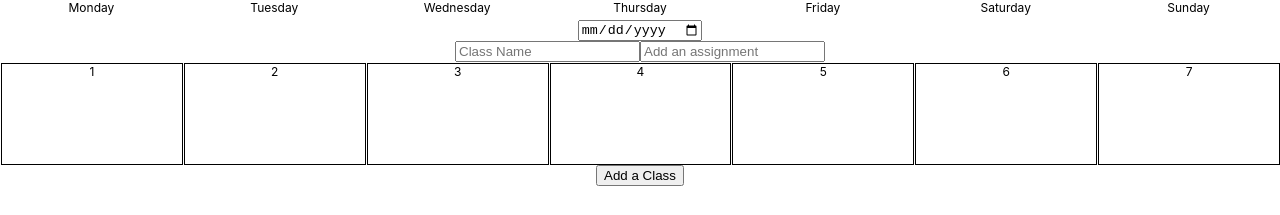
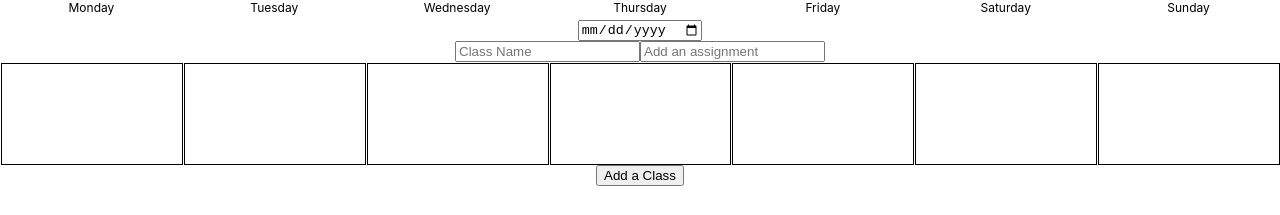
Before and after one commit to BrennanDury/Calendar, a React (Create React App) app: page / in a window 1280 px wide. Both pictures are taken after a click on the button "Add a Class". Shown: the top 215 px of the page. Built offline with nearby package versions, Linux system fonts and the light colour scheme.

Commit message:
Made add assignment input pass a string to each day of that class and made date picker only appear when there is at least one class

```diff
--- a/src/App.tsx
+++ b/src/App.tsx
@@ -7,7 +7,7 @@ import DatePicker from "./DatePicker";
 interface AppState {
     numClasses : number;
     date : string;
-    assignments : string[];
+    assignments : Map<number, string[]>;
 }
 
 class App extends React.Component<{}, AppState> {
@@ -17,11 +17,12 @@ class App extends React.Component<{}, AppState> {
         this.state = {
             numClasses : 0,
             date : "",
-            assignments : []
+            assignments : new Map<number, string[]>()
         };
     }
 
     buttonClick = () => {
+        this.state.assignments.set(this.state.numClasses, []);
         this.setState({
             numClasses : this.state.numClasses + 1
         });
@@ -33,13 +34,33 @@ class App extends React.Component<{}, AppState> {
         });
     }
 
-    assignmentAdd = (assignment : string) => {
-        this.setState ({
-            assignments : this.state.assignments.concat(assignment)
+    assignmentAdd = (assignment : string, classNum : number) => {
+        let temp : Map<number, string[]> = this.state.assignments;
+        this.makeEmptyIfUndefined(temp.get(classNum)).push(assignment);
+        this.setState( {
+            assignments : temp
         });
     }
 
-        render() {
+    renderDatePickerIfThereIsAClass() {
+        if (this.state.numClasses !== 0) {
+            return <DatePicker dateSelected={this.dateSelected}/>;
+        } else {
+            return <div/>;
+        }
+    }
+
+    makeEmptyIfUndefined(list : string[] | undefined) : string[] {
+        if (list === undefined) {
+            return [];
+        }
+        else {
+            return list;
+        }
+    }
+
+    render() {
+        // @ts-ignore
         return (
             <div className="App">
                 <div className="grid-container">
@@ -65,8 +86,8 @@ class App extends React.Component<{}, AppState> {
                         Sunday
                     </div>
                 </div>
-                <DatePicker dateSelected={this.dateSelected} />
-                {Array.from(Array(this.state.numClasses)).map((x, index) => <ClassWeek assignmentAdd={this.assignmentAdd} id={index}/>)}
+                {this.renderDatePickerIfThereIsAClass()}
+                {Array.from(Array(this.state.numClasses)).map((x, index) => <ClassWeek assignmentAdd={this.assignmentAdd} id={index} assignments={this.makeEmptyIfUndefined(this.state.assignments.get(index))}/>)}
                 <AddClassButton buttonClick={this.buttonClick}/>
             </div>
         );
--- a/src/ClassDay.tsx
+++ b/src/ClassDay.tsx
@@ -3,6 +3,7 @@ import './ClassDay.css';
 
 interface ClassDayProps {
     column : number;
+    assignments : string[];
 }
 
 class ClassDay extends React.Component<ClassDayProps,{}> {
@@ -11,49 +12,49 @@ class ClassDay extends React.Component<ClassDayProps,{}> {
         if (this.props.column === 1) {
             return (
                 <div className="one day">
-                    {this.props.column}
+                    {this.props.assignments}
                 </div>
             );
         }
         if (this.props.column === 2) {
             return (
                 <div className="two day">
-                    {this.props.column}
+                    {this.props.assignments}
                 </div>
             );
         }
         if (this.props.column === 3) {
             return (
                 <div className="three day">
-                    {this.props.column}
+                    {this.props.assignments}
                 </div>
             );
         }
         if (this.props.column === 4) {
             return (
                 <div className="four day">
-                    {this.props.column}
+                    {this.props.assignments}
                 </div>
             );
         }
         if (this.props.column === 5) {
             return (
                 <div className="five day">
-                    {this.props.column}
+                    {this.props.assignments}
                 </div>
             );
         }
         if (this.props.column === 6) {
             return (
                 <div className="six day">
-                    {this.props.column}
+                    {this.props.assignments}
                 </div>
             );
         }
         if (this.props.column === 7) {
             return (
                 <div className="seven day">
-                    {this.props.column}
+                    {this.props.assignments}
                 </div>
             );
         }
--- a/src/ClassPanel.tsx
+++ b/src/ClassPanel.tsx
@@ -1,7 +1,7 @@
 import React from 'react';
 
 interface ClassPanelProps {
-    assignmentAdd(assignment : string) : void;
+    assignmentAdd(assignment : string, classNum : number) : void;
     id : number;
 }
 
@@ -19,7 +19,7 @@ class ClassPanel extends React.Component<ClassPanelProps, ClassPanelState> {
 
     add = (event: React.KeyboardEvent<HTMLInputElement>) => {
         if (event.keyCode === 13) { //enter
-            this.props.assignmentAdd(this.state.assignment);
+            this.props.assignmentAdd(this.state.assignment, this.props.id);
             event.preventDefault();
             let element = document.getElementById(this.props.id.toString()) as HTMLInputElement;
             element.value = "";
--- a/src/ClassWeek.tsx
+++ b/src/ClassWeek.tsx
@@ -4,8 +4,9 @@ import './ClassWeek.css';
 import ClassPanel from "./ClassPanel";
 
 interface ClassWeekProps {
-    assignmentAdd(selected : string) : void;
+    assignmentAdd(selected : string, classNum : number) : void;
     id : number;
+    assignments : string[];
 }
 
 class ClassWeek extends React.Component<ClassWeekProps, {}> {
@@ -15,13 +16,13 @@ class ClassWeek extends React.Component<ClassWeekProps, {}> {
         <div>
             <ClassPanel assignmentAdd={this.props.assignmentAdd} id={this.props.id}/>
             <div className = "class-grid-container" >
-                <ClassDay column = {1}/>
-                <ClassDay column = {2}/>
-                <ClassDay column = {3}/>
-                <ClassDay column = {4}/>
-                <ClassDay column = {5}/>
-                <ClassDay column = {6}/>
-                <ClassDay column = {7}/>
+                <ClassDay column = {1} assignments={this.props.assignments}/>
+                <ClassDay column = {2} assignments={this.props.assignments}/>
+                <ClassDay column = {3} assignments={this.props.assignments}/>
+                <ClassDay column = {4} assignments={this.props.assignments}/>
+                <ClassDay column = {5} assignments={this.props.assignments}/>
+                <ClassDay column = {6} assignments={this.props.assignments}/>
+                <ClassDay column = {7} assignments={this.props.assignments}/>
             </div>
 
         </div>
```
